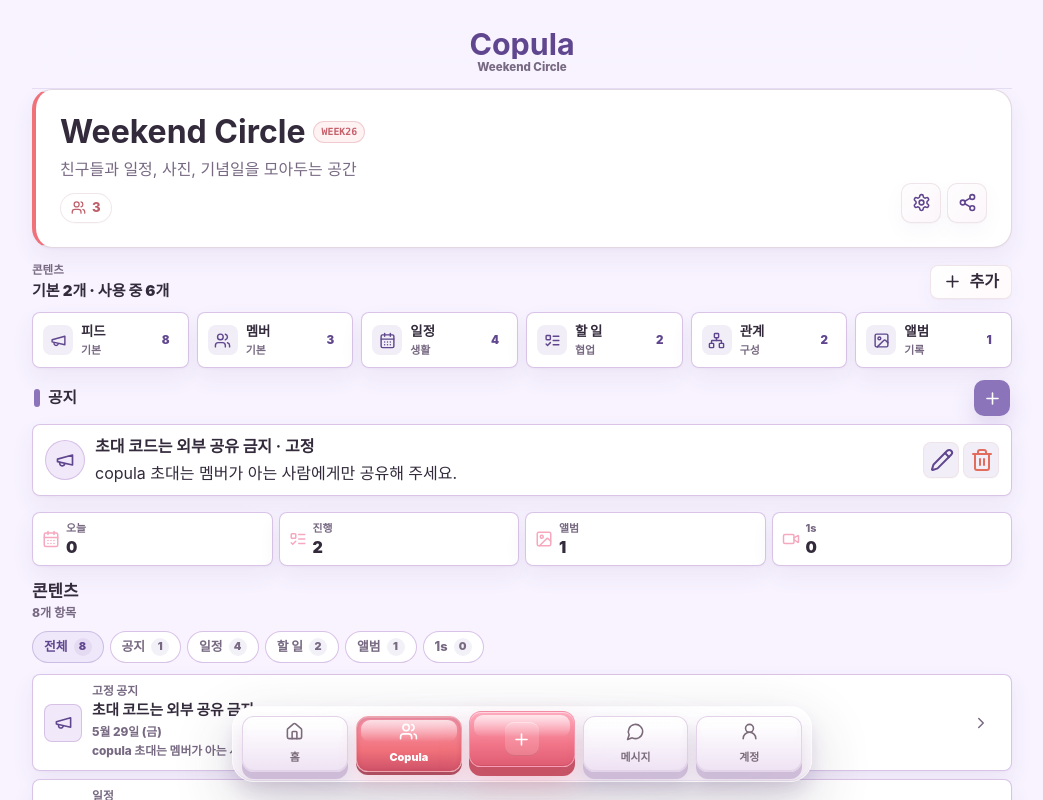
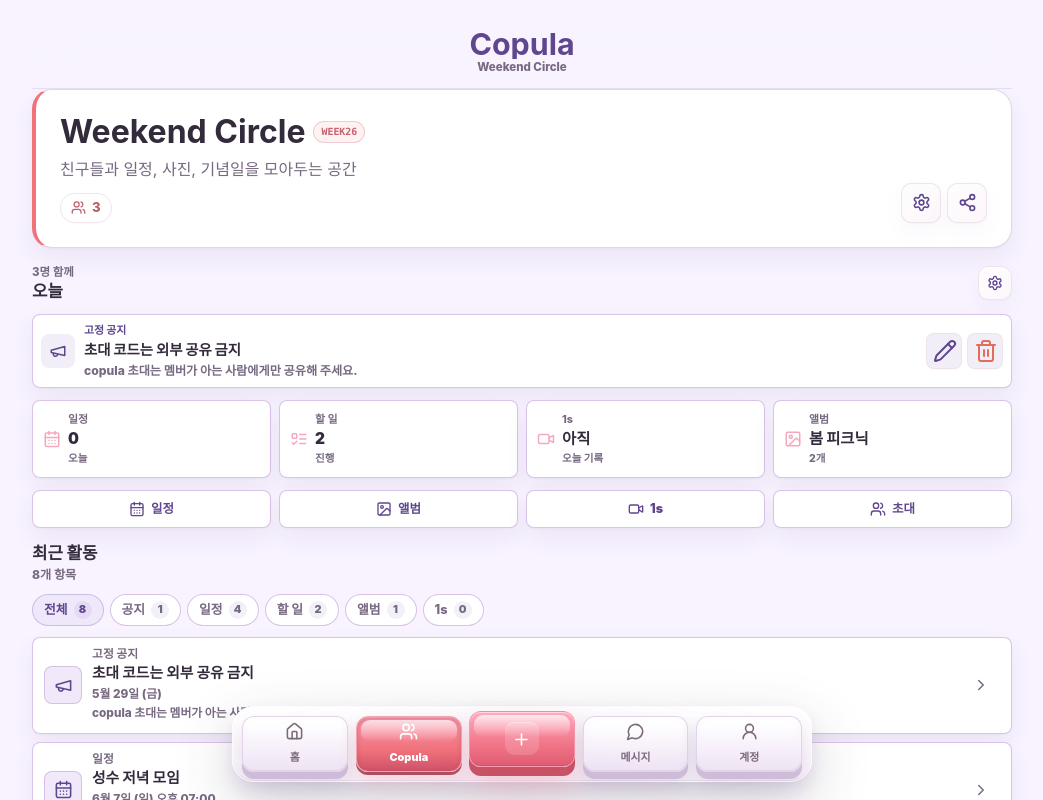
Before and after one commit to nsmae0127/copula, a React (Vite) app in the folder web/: page / in a window 1280 px wide. Both pictures are taken after a click on the button "Copula". Shown: the top 800 px of the page, without its empty margins (118-1161 px from the left). Built offline with nearby package versions, Linux system fonts and the light colour scheme; a web font is replaced by a local one.

Commit message:
Simplify copula tab overview

```diff
--- a/web/src/screens/CommunityScreen.tsx
+++ b/web/src/screens/CommunityScreen.tsx
@@ -37,7 +37,6 @@
   EmptyState,
   EventRow,
   MemberRow,
-  NoticeRow,
   SectionTitle
 } from "../components/ui";
 import { OneSecondModule } from "./OneSecondModule";
@@ -223,6 +222,7 @@
   onAddMergedVlogToAlbum
 }: CommunityScreenProps) {
   const [enabledContentMap, setEnabledContentMap] = useState<Record<string, OptionalContentModule[]>>(() => readEnabledContentMap());
+  const [isContentManagerOpen, setIsContentManagerOpen] = useState(false);
 
   useEffect(() => {
     persistEnabledContentMap(enabledContentMap);
@@ -275,6 +275,13 @@
     onModuleChange(module);
   }
 
+  function openContentManager() {
+    setIsContentManagerOpen((current) => !current);
+    if (activeModule !== "feed") {
+      onModuleChange("feed");
+    }
+  }
+
   return (
     <>
       <CommunityHeroStack
@@ -286,27 +293,35 @@
         onCopyInviteCode={onCopyInviteCode}
       />
 
-      <CommunityContentDock
+      {activeModule === "feed" ? (
+        <>
+          <CommunityHomePanel
             community={community}
-        activeModule={activeModule}
             canManageContent={canManageContent}
+            isContentManagerOpen={isContentManagerOpen}
             enabledContentModules={enabledContentModules}
             onModuleChange={onModuleChange}
+            onToggleContentManager={openContentManager}
             onAddContentModule={addContentModule}
-      />
-
-      <CommunityNoticePanel
-        community={community}
-        canManageContent={canManageContent}
             onOpenNotice={onOpenNotice}
+            onOpenEvent={onOpenEvent}
+            onOpenAlbum={onOpenAlbum}
+            onOpenOneSecondUpload={onOpenOneSecondUpload}
+            onCopyInviteCode={onCopyInviteCode}
             onEditNotice={onEditNotice}
             onDeleteNotice={onDeleteNotice}
           />
-
-      {activeModule === "feed" ? (
           <FeedModule
             community={community}
             onModuleChange={onModuleChange}
+          />
+        </>
+      ) : null}
+      {activeModule !== "feed" ? (
+        <CommunityModuleBar
+          module={activeModule}
+          onBack={() => onModuleChange("feed")}
+          onManageContent={openContentManager}
         />
       ) : null}
       {activeModuleIsAvailable && activeModule === "calendar" ? (
@@ -571,22 +586,227 @@
   );
 }
 
+function CommunityHomePanel({
+  community,
+  canManageContent,
+  isContentManagerOpen,
+  enabledContentModules,
+  onModuleChange,
+  onToggleContentManager,
+  onAddContentModule,
+  onOpenNotice,
+  onOpenEvent,
+  onOpenAlbum,
+  onOpenOneSecondUpload,
+  onCopyInviteCode,
+  onEditNotice,
+  onDeleteNotice
+}: {
+  community: Community;
+  canManageContent: boolean;
+  isContentManagerOpen: boolean;
+  enabledContentModules: OptionalContentModule[];
+  onModuleChange: (module: CommunityModule) => void;
+  onToggleContentManager: () => void;
+  onAddContentModule: (module: OptionalContentModule) => void;
+  onOpenNotice: () => void;
+  onOpenEvent: (dateKey?: string) => void;
+  onOpenAlbum: () => void;
+  onOpenOneSecondUpload: () => void;
+  onCopyInviteCode: () => void;
+  onEditNotice: (noticeId: string) => void;
+  onDeleteNotice: (noticeId: string) => void;
+}) {
+  const primaryNotice = sortNotices(community.notices)[0];
+  const todayScheduleCount = countTodayScheduleItems(community);
+  const openCommitmentCount = community.commitments.filter((item) => item.status === "open").length;
+  const todaysVlogCount = (community.oneSecondLogs || []).filter((log) => isSameDate(log.createdAt, new Date())).length;
+  const latestAlbum = [...community.albums]
+    .sort((a, b) => new Date(getLatestAlbumItem(b)?.createdAt ?? b.createdAt).getTime() - new Date(getLatestAlbumItem(a)?.createdAt ?? a.createdAt).getTime())[0];
+
+  return (
+    <section className="copula-home-panel" aria-label="copula 홈">
+      <div className="copula-home-head">
+        <div>
+          <span>{community.members.length}명 함께</span>
+          <h2>오늘</h2>
+        </div>
+        <button
+          type="button"
+          className="icon-button compact"
+          onClick={onToggleContentManager}
+          aria-label="콘텐츠 관리"
+          title="콘텐츠 관리"
+          aria-expanded={isContentManagerOpen}
+        >
+          <Settings aria-hidden="true" />
+        </button>
+      </div>
+
+      {primaryNotice ? (
+        <NoticePreviewCard
+          community={community}
+          notice={primaryNotice}
+          canManageContent={canManageContent}
+          onOpenNotice={onOpenNotice}
+          onEditNotice={onEditNotice}
+          onDeleteNotice={onDeleteNotice}
+        />
+      ) : canManageContent ? (
+        <button className="copula-notice-preview is-empty" type="button" onClick={onOpenNotice}>
+          <Megaphone aria-hidden="true" />
+          <span>공지 작성</span>
+          <ChevronRight aria-hidden="true" />
+        </button>
+      ) : null}
+
+      <div className="copula-today-grid" aria-label="오늘 요약">
+        <TodayMetricButton icon={CalendarDays} label="일정" value={todayScheduleCount} helper="오늘" onClick={() => onModuleChange("calendar")} />
+        <TodayMetricButton icon={ListTodo} label="할 일" value={openCommitmentCount} helper="진행" onClick={() => onModuleChange("commitments")} />
+        <TodayMetricButton icon={Video} label="1s" value={todaysVlogCount ? "완료" : "아직"} helper="오늘 기록" onClick={() => onModuleChange("1s")} />
+        <TodayMetricButton icon={Image} label="앨범" value={latestAlbum ? latestAlbum.title : "없음"} helper={latestAlbum ? `${latestAlbum.items.length}개` : "최근"} onClick={() => onModuleChange("albums")} />
+      </div>
+
+      <div className="copula-action-row" aria-label="빠른 행동">
+        <button type="button" onClick={() => onOpenEvent()}>
+          <CalendarDays aria-hidden="true" />
+          <span>일정</span>
+        </button>
+        <button type="button" onClick={onOpenAlbum}>
+          <Image aria-hidden="true" />
+          <span>앨범</span>
+        </button>
+        <button type="button" onClick={onOpenOneSecondUpload}>
+          <Video aria-hidden="true" />
+          <span>1s</span>
+        </button>
+        <button type="button" onClick={onCopyInviteCode}>
+          <Users aria-hidden="true" />
+          <span>초대</span>
+        </button>
+      </div>
+
+      {isContentManagerOpen ? (
+        <CommunityContentDock
+          community={community}
+          canManageContent={canManageContent}
+          enabledContentModules={enabledContentModules}
+          onModuleChange={onModuleChange}
+          onAddContentModule={onAddContentModule}
+        />
+      ) : null}
+    </section>
+  );
+}
+
+function NoticePreviewCard({
+  community,
+  notice,
+  canManageContent,
+  onOpenNotice,
+  onEditNotice,
+  onDeleteNotice
+}: {
+  community: Community;
+  notice: Community["notices"][number];
+  canManageContent: boolean;
+  onOpenNotice: () => void;
+  onEditNotice: (noticeId: string) => void;
+  onDeleteNotice: (noticeId: string) => void;
+}) {
+  return (
+    <article className="copula-notice-preview" style={{ "--accent": community.accent } as CSSProperties}>
+      <button type="button" className="copula-notice-main" onClick={onOpenNotice}>
+        <span className="copula-notice-icon">
+          <Megaphone aria-hidden="true" />
+        </span>
+        <span>
+          <small>{notice.pinned ? "고정 공지" : "공지"}</small>
+          <strong>{notice.title}</strong>
+          <em>{notice.body}</em>
+        </span>
+      </button>
+      {canManageContent ? (
+        <span className="copula-notice-actions">
+          <button className="row-icon-button" type="button" onClick={() => onEditNotice(notice.id)} aria-label="공지 수정" title="공지 수정">
+            <Pencil aria-hidden="true" />
+          </button>
+          <button className="row-icon-button danger" type="button" onClick={() => onDeleteNotice(notice.id)} aria-label="공지 삭제" title="공지 삭제">
+            <Trash2 aria-hidden="true" />
+          </button>
+        </span>
+      ) : null}
+    </article>
+  );
+}
+
+function TodayMetricButton({
+  icon: Icon,
+  label,
+  value,
+  helper,
+  onClick
+}: {
+  icon: LucideIcon;
+  label: string;
+  value: number | string;
+  helper: string;
+  onClick: () => void;
+}) {
+  return (
+    <button type="button" className="today-metric-button" onClick={onClick}>
+      <Icon aria-hidden="true" />
+      <span>{label}</span>
+      <strong>{value}</strong>
+      <small>{helper}</small>
+    </button>
+  );
+}
+
+function CommunityModuleBar({
+  module,
+  onBack,
+  onManageContent
+}: {
+  module: CommunityModule;
+  onBack: () => void;
+  onManageContent: () => void;
+}) {
+  const definition = isCoreContentModule(module) || isOptionalContentModule(module)
+    ? getContentModuleDefinition(module)
+    : CORE_CONTENT_DEFINITIONS[0];
+  const Icon = definition.icon;
+
+  return (
+    <section className="community-module-bar" aria-label="copula 세부 화면">
+      <button type="button" className="secondary-button compact-button" onClick={onBack}>
+        <ChevronLeft aria-hidden="true" />
+        피드
+      </button>
+      <div>
+        <Icon aria-hidden="true" />
+        <strong>{definition.label}</strong>
+      </div>
+      <button type="button" className="icon-button compact" onClick={onManageContent} aria-label="콘텐츠 관리" title="콘텐츠 관리">
+        <Settings aria-hidden="true" />
+      </button>
+    </section>
+  );
+}
+
 function CommunityContentDock({
   community,
-  activeModule,
   canManageContent,
   enabledContentModules,
   onModuleChange,
   onAddContentModule
 }: {
   community: Community;
-  activeModule: CommunityModule;
   canManageContent: boolean;
   enabledContentModules: OptionalContentModule[];
   onModuleChange: (module: CommunityModule) => void;
   onAddContentModule: (module: OptionalContentModule) => void;
 }) {
-  const [isCatalogOpen, setIsCatalogOpen] = useState(false);
   const enabledSet = new Set<CommunityModule>([...CORE_CONTENT_MODULES, ...enabledContentModules]);
   const activeDefinitions = [
     ...CORE_CONTENT_DEFINITIONS,
@@ -594,21 +814,12 @@
   ];
 
   return (
-    <section className="content-dock" aria-label="copula 콘텐츠">
+    <section className="content-dock is-manager" aria-label="copula 콘텐츠 관리">
       <div className="content-dock-head">
         <div className="content-dock-title">
-          <span>콘텐츠</span>
-          <strong>기본 {CORE_CONTENT_MODULES.length}개 · 사용 중 {activeDefinitions.length}개</strong>
-        </div>
-        <button
-          type="button"
-          className={`secondary-button compact-button content-dock-add-button ${isCatalogOpen ? "is-active" : ""}`}
-          onClick={() => setIsCatalogOpen((current) => !current)}
-          aria-expanded={isCatalogOpen}
-        >
-          <Plus aria-hidden="true" />
-          추가
-        </button>
+          <span>콘텐츠 관리</span>
+          <strong>사용 중 {activeDefinitions.length}개</strong>
+        </div>
       </div>
 
       <div className="content-active-grid">
@@ -616,7 +827,7 @@
           <ContentActiveButton
             key={definition.module}
             definition={definition}
-            active={activeModule === definition.module}
+            active={false}
             count={getContentModuleCount(community, definition.module)}
             isCore={isCoreContentModule(definition.module)}
             onClick={() => onModuleChange(definition.module)}
@@ -624,11 +835,10 @@
         ))}
       </div>
 
-      {isCatalogOpen ? (
       <div className="content-catalog-panel">
         <div className="content-catalog-head">
           <span>추가 콘텐츠</span>
-            <strong>{canManageContent ? "copula에 맞춰 켜기" : "관리자만 추가 가능"}</strong>
+          <strong>{canManageContent ? "필요한 것만 켜기" : "관리자만 추가 가능"}</strong>
         </div>
         <div className="content-catalog-grid">
           {OPTIONAL_CONTENT_DEFINITIONS.map((definition) => {
@@ -641,7 +851,7 @@
                 label={definition.label}
                 eyebrow={definition.eyebrow}
                 description={definition.description}
-                  actionLabel={isEnabled ? "사용 중" : canManageContent ? "추가" : "관리자만"}
+                actionLabel={isEnabled ? "열기" : canManageContent ? "추가" : "관리자만"}
                 active={isEnabled}
                 disabled={!isEnabled && !canManageContent}
                 onClick={() => {
@@ -667,7 +877,6 @@
           ))}
         </div>
       </div>
-      ) : null}
     </section>
   );
 }
@@ -869,70 +1078,6 @@
   return [...CORE_CONTENT_DEFINITIONS, ...OPTIONAL_CONTENT_DEFINITIONS].find((definition) => definition.module === module) || CORE_CONTENT_DEFINITIONS[0];
 }
 
-function CommunityNoticePanel({
-  community,
-  canManageContent,
-  onOpenNotice,
-  onEditNotice,
-  onDeleteNotice
-}: {
-  community: Community;
-  canManageContent: boolean;
-  onOpenNotice: () => void;
-  onEditNotice: (noticeId: string) => void;
-  onDeleteNotice: (noticeId: string) => void;
-}) {
-  const notices = sortNotices(community.notices);
-  if (!notices.length && !canManageContent) {
-    return null;
-  }
-
-  return (
-    <section className="community-notice-panel">
-      <SectionTitle
-        title="공지"
-        action={
-          canManageContent ? (
-            <button className="icon-button primary compact" onClick={onOpenNotice} aria-label="공지 작성" title="공지 작성">
-              <Plus aria-hidden="true" />
-            </button>
-          ) : undefined
-        }
-      />
-      <div className="community-notice-list">
-        {notices.length ? (
-          notices.map((notice) => (
-            <NoticeRow
-              key={notice.id}
-              community={community}
-              title={notice.title}
-              body={notice.body}
-              pinned={notice.pinned}
-              action={
-                canManageContent ? (
-                  <>
-                    <button className="row-icon-button" onClick={() => onEditNotice(notice.id)} aria-label="공지 수정" title="공지 수정">
-                      <Pencil aria-hidden="true" />
-                    </button>
-                    <button className="row-icon-button danger" onClick={() => onDeleteNotice(notice.id)} aria-label="공지 삭제" title="공지 삭제">
-                      <Trash2 aria-hidden="true" />
-                    </button>
-                  </>
-                ) : undefined
-              }
-            />
-          ))
-        ) : (
-          <button className="notice-empty-action" type="button" onClick={onOpenNotice}>
-            <Megaphone aria-hidden="true" />
-            <span>첫 공지를 작성하세요</span>
-          </button>
-        )}
-      </div>
-    </section>
-  );
-}
-
 type CopulaContentFilter = "all" | "notice" | "schedule" | "commitment" | "album" | "vlog";
 
 interface CopulaContentItem {
@@ -962,14 +1107,6 @@
   const filteredItems = activeFilter === "all"
     ? contentItems
     : contentItems.filter((item) => item.filter === activeFilter);
-  const todayScheduleCount = countTodayScheduleItems(community);
-  const openCommitmentCount = community.commitments.filter((item) => item.status === "open").length;
-  const recentAlbumCount = community.albums.filter((album) => {
-    const latestItem = getLatestAlbumItem(album);
-    const time = new Date(latestItem?.createdAt ?? album.createdAt).getTime();
-    return Date.now() - time <= 1000 * 60 * 60 * 24 * 14;
-  }).length;
-  const todaysVlogCount = (community.oneSecondLogs || []).filter((log) => isSameDate(log.createdAt, new Date())).length;
   const filters: Array<{ id: CopulaContentFilter; label: string; count: number }> = [
     { id: "all", label: "전체", count: contentItems.length },
     { id: "notice", label: "공지", count: contentItems.filter((item) => item.filter === "notice").length },
@@ -980,34 +1117,10 @@
   ];
 
   return (
-    <>
-      <section className="copula-overview-strip" aria-label="copula 요약">
-        <button type="button" onClick={() => onModuleChange("calendar")}>
-          <CalendarDays aria-hidden="true" />
-          <span>오늘</span>
-          <strong>{todayScheduleCount}</strong>
-        </button>
-        <button type="button" onClick={() => onModuleChange("commitments")}>
-          <ListTodo aria-hidden="true" />
-          <span>진행</span>
-          <strong>{openCommitmentCount}</strong>
-        </button>
-        <button type="button" onClick={() => onModuleChange("albums")}>
-          <Image aria-hidden="true" />
-          <span>앨범</span>
-          <strong>{recentAlbumCount}</strong>
-        </button>
-        <button type="button" onClick={() => onModuleChange("1s")}>
-          <Video aria-hidden="true" />
-          <span>1s</span>
-          <strong>{todaysVlogCount}</strong>
-        </button>
-      </section>
-
     <section className="copula-content-panel">
       <div className="copula-content-head">
         <div>
-            <h2>콘텐츠</h2>
+          <h2>최근 활동</h2>
           <span>{contentItems.length}개 항목</span>
         </div>
       </div>
@@ -1057,11 +1170,10 @@
             </button>
           ))
         ) : (
-            <EmptyState icon={Clock} title="표시할 콘텐츠가 없습니다" body="일정, 할 일, 앨범이나 1s 기록이 추가되면 이곳에 모입니다." />
+          <EmptyState icon={Clock} title="표시할 활동이 없습니다" body="일정, 할 일, 앨범이나 1s 기록이 추가되면 이곳에 모입니다." />
         )}
       </div>
     </section>
-    </>
   );
 }
 
```
Also changed, not shown: web/styles.css. Lines whose indentation alone changed are shown as unchanged.
